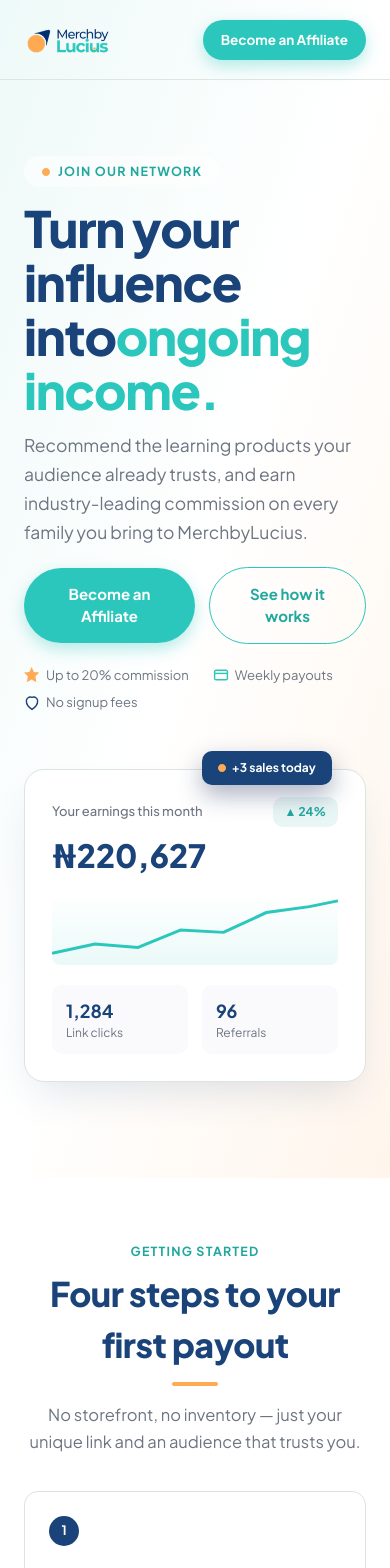
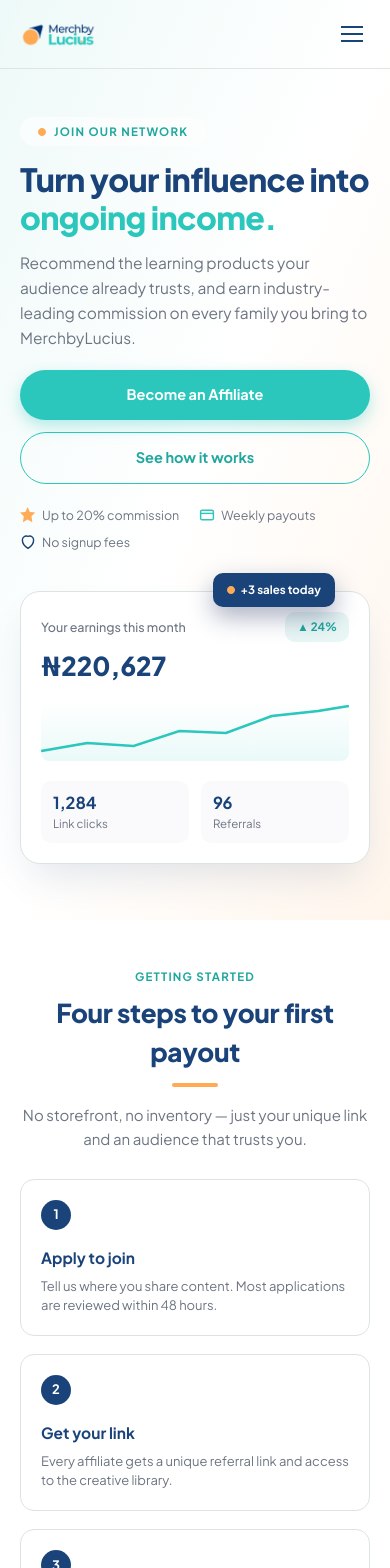
Before and after one commit to clementugomaliki-cpu/MerchbyLucius, a React (Vite) app: page /become-affiliate in a window 390 px wide. Shown: the top 1568 px of the page. Built offline with nearby package versions, Linux system fonts and the light colour scheme.

Commit message:
responsiveness done for affiliate desktop

```diff
--- a/src/AffiliateHero.jsx
+++ b/src/AffiliateHero.jsx
@@ -52,7 +52,6 @@
   },
 ];
 
-// TEMP: mock benefits data — swap with real content from backend dev if CMS-driven
 // TEMP: mock benefits data — swap with real content from backend dev if CMS-driven
 const benefits = [
   {
@@ -147,7 +146,7 @@
         onClick={() => setIsOpen((prev) => !prev)}
         className="flex w-full items-center justify-between gap-4 text-left"
       >
-        <span className="text-[16px] font-medium text-[#1A4379]">
+        <span className="text-[15px] md:text-[16px] font-medium text-[#1A4379]">
           {faq.question}
         </span>
         <span className="flex h-[22px] w-[22px] flex-shrink-0 items-center justify-center text-[18px] font-bold text-[#1A4379]">
@@ -156,7 +155,7 @@
       </button>
 
       {isOpen && (
-        <p className="mt-3 max-w-[640px] text-[14.5px] leading-[24px] text-[#6D7582]">
+        <p className="mt-3 max-w-[640px] text-[14px] md:text-[14.5px] leading-[22px] md:leading-[24px] text-[#6D7582]">
           {faq.answer || "Answer coming soon."}
         </p>
       )}
@@ -166,14 +165,20 @@
 
 export default function AffiliateHero() {
   const navigate = useNavigate();
+  const [mobileMenuOpen, setMobileMenuOpen] = useState(false);
 
   return (
     <>
       <section className="w-full bg-gradient-to-br from-[#2BC7BC]/10 via-white to-[#FFAB55]/[0.12]">
         {/* Header */}
-        <header className="flex items-center justify-between border-b border-[#DCE4E2]/90 px-[24px] py-[19.5px] max-w-[1180px] mx-auto">
+        <header className="relative border-b border-[#DCE4E2]/90 max-w-[1180px] mx-auto">
+          <div className="flex items-center justify-between px-[20px] md:px-[24px] py-[16px] md:py-[19.5px]">
             <div className="flex items-center gap-2">
-            <img src={logo} alt="MerchbyLucius" className="h-8 w-auto" />
+              <img
+                src={logo}
+                alt="MerchbyLucius"
+                className="h-7 md:h-8 w-auto"
+              />
             </div>
 
             <nav className="hidden md:flex items-center gap-8">
@@ -190,49 +195,98 @@
 
             <button
               onClick={() => navigate("/sign-up")}
-            className="rounded-full bg-[#2BC7BC] px-[18px] py-[10px] text-[13.5px] font-bold text-white shadow-[0_6px_16px_0_rgba(43,199,188,0.35)] hover:bg-[#20A89F] transition-colors"
+              className="hidden md:block rounded-full bg-[#2BC7BC] px-[18px] py-[10px] text-[13.5px] font-bold text-white shadow-[0_6px_16px_0_rgba(43,199,188,0.35)] hover:bg-[#20A89F] transition-colors"
             >
               Become an Affiliate
             </button>
+
+            {/* Mobile hamburger */}
+            <button
+              onClick={() => setMobileMenuOpen((prev) => !prev)}
+              className="md:hidden flex h-9 w-9 flex-col items-center justify-center gap-[5px]"
+              aria-label="Toggle menu"
+            >
+              <span
+                className={`block h-[2px] w-[22px] bg-[#1A4379] transition-transform ${
+                  mobileMenuOpen ? "translate-y-[7px] rotate-45" : ""
+                }`}
+              />
+              <span
+                className={`block h-[2px] w-[22px] bg-[#1A4379] transition-opacity ${
+                  mobileMenuOpen ? "opacity-0" : ""
+                }`}
+              />
+              <span
+                className={`block h-[2px] w-[22px] bg-[#1A4379] transition-transform ${
+                  mobileMenuOpen ? "-translate-y-[7px] -rotate-45" : ""
+                }`}
+              />
+            </button>
+          </div>
+
+          {/* Mobile dropdown */}
+          {mobileMenuOpen && (
+            <div className="md:hidden flex flex-col gap-4 border-t border-[#DCE4E2]/90 bg-white px-[20px] py-[20px]">
+              {navLinks.map((link) => (
+                <a
+                  key={link}
+                  href={`#${link.toLowerCase().replace(/\s+/g, "-")}`}
+                  onClick={() => setMobileMenuOpen(false)}
+                  className="text-[15px] font-medium text-[#1A4379]/80"
+                >
+                  {link}
+                </a>
+              ))}
+              <button
+                onClick={() => {
+                  setMobileMenuOpen(false);
+                  navigate("/sign-up");
+                }}
+                className="mt-2 w-full rounded-full bg-[#2BC7BC] px-[18px] py-[12px] text-[14px] font-bold text-white shadow-[0_6px_16px_0_rgba(43,199,188,0.35)] hover:bg-[#20A89F] transition-colors"
+              >
+                Become an Affiliate
+              </button>
+            </div>
+          )}
         </header>
 
         {/* Hero */}
-        <div className="max-w-[1180px] mx-auto grid grid-cols-1 md:grid-cols-2 gap-[56px] px-[24px] pt-[76px] pb-[96px] items-center">
+        <div className="max-w-[1180px] mx-auto grid grid-cols-1 md:grid-cols-2 gap-[40px] md:gap-[56px] px-[20px] md:px-[24px] pt-[48px] md:pt-[76px] pb-[56px] md:pb-[96px] items-center">
           {/* Left column */}
           <div className="flex flex-col gap-[14px]">
-            <span className="w-fit flex items-center gap-2 rounded-full bg-white/60 px-[18px] py-[6px] text-[12.5px] font-bold uppercase tracking-[1.2px] text-[#20A89F]">
+            <span className="w-fit flex items-center gap-2 rounded-full bg-white/60 px-[18px] py-[6px] text-[11.5px] md:text-[12.5px] font-bold uppercase tracking-[1.2px] text-[#20A89F]">
               <img src={AffiliateDot} alt="" className="h-2 w-2" />
               Join our network
             </span>
 
-            <h1 className="text-[50px] font-extrabold leading-[54px] tracking-[-1.2px] text-[#1A4379]">
-              Turn your influence into
+            <h1 className="text-[32px] md:text-[50px] font-extrabold leading-[38px] md:leading-[54px] tracking-[-0.6px] md:tracking-[-1.2px] text-[#1A4379]">
+              Turn your influence into{" "}
               <span className="text-[#2BC7BC]">ongoing income.</span>
             </h1>
 
-            <p className="max-w-[480px] text-[17.5px] leading-[28.88px] text-[#6D7582]">
+            <p className="max-w-[480px] text-[15.5px] md:text-[17.5px] leading-[25px] md:leading-[28.88px] text-[#6D7582]">
               Recommend the learning products your audience already trusts, and
               earn industry-leading commission on every family you bring to
               MerchbyLucius.
             </p>
 
-            <div className="flex items-center gap-[14px] pt-[6px]">
+            <div className="flex flex-col sm:flex-row items-stretch sm:items-center gap-[12px] sm:gap-[14px] pt-[6px]">
               <button
                 onClick={() => navigate("/sign-up")}
-                className="rounded-full bg-[#2BC7BC] px-[26px] py-[15px] text-[15px] font-bold text-white shadow-[0_6px_16px_0_rgba(43,199,188,0.35)] hover:bg-[#20A89F] transition-colors"
+                className="rounded-full bg-[#2BC7BC] px-[26px] py-[14px] md:py-[15px] text-[14.5px] md:text-[15px] font-bold text-white shadow-[0_6px_16px_0_rgba(43,199,188,0.35)] hover:bg-[#20A89F] transition-colors"
               >
                 Become an Affiliate
               </button>
               <button
                 onClick={() => navigate("/how-it-works")}
-                className="rounded-full border border-[#2BC7BC] px-[26px] py-[15px] text-[15px] font-bold text-[#20A89F] hover:bg-white/50 transition-colors"
+                className="rounded-full border border-[#2BC7BC] px-[26px] py-[14px] md:py-[15px] text-[14.5px] md:text-[15px] font-bold text-[#20A89F] hover:bg-white/50 transition-colors"
               >
                 See how it works
               </button>
             </div>
 
             {/* Trust indicators */}
-            <div className="flex flex-wrap items-center gap-x-6 gap-y-2 pt-2 text-[13px] text-[#6D7582]">
+            <div className="flex flex-wrap items-center gap-x-5 md:gap-x-6 gap-y-2 pt-2 text-[12.5px] md:text-[13px] text-[#6D7582]">
               <span className="flex items-center gap-1.5">
                 <img src={AffiliateStar} alt="" className="h-4 w-4" />
                 Up to 20% commission
@@ -250,26 +304,26 @@
 
           {/* Right column — earnings card */}
           <div className="relative w-full max-w-[400px] mx-auto md:mx-0 md:ml-auto">
-            <div className="absolute -top-[18px] right-[10%] flex items-center gap-1.5 rounded-[10px] bg-[#1A4379] px-4 py-2 text-[12px] font-bold text-white shadow-[0_10px_24px_0_rgba(18,34,82,0.35)]">
+            <div className="absolute -top-[18px] right-[10%] flex items-center gap-1.5 rounded-[10px] bg-[#1A4379] px-3.5 md:px-4 py-2 text-[11.5px] md:text-[12px] font-bold text-white shadow-[0_10px_24px_0_rgba(18,34,82,0.35)]">
               <img src={AffiliateDot} alt="" className="h-2 w-2" />+
               {earningsData.salesToday} sales today
             </div>
 
-            <div className="rounded-[20px] border border-[#DCE4E2] bg-white p-[27px] shadow-[0_20px_40px_-12px_rgba(26,67,121,0.15)]">
+            <div className="rounded-[20px] border border-[#DCE4E2] bg-white p-[20px] md:p-[27px] shadow-[0_20px_40px_-12px_rgba(26,67,121,0.15)]">
               <div className="flex items-center justify-between">
-                <p className="text-[13px] font-medium text-[#6D7582]">
+                <p className="text-[12.5px] md:text-[13px] font-medium text-[#6D7582]">
                   Your earnings this month
                 </p>
-                <span className="rounded-[10px] bg-[#20A89F]/10 px-3 py-1.5 text-[12px] font-bold text-[#20A89F]">
+                <span className="rounded-[10px] bg-[#20A89F]/10 px-3 py-1.5 text-[11.5px] md:text-[12px] font-bold text-[#20A89F]">
                   ▲ 24%
                 </span>
               </div>
-              <p className="mt-1 text-[32px] font-extrabold text-[#1A4379]">
+              <p className="mt-1 text-[26px] md:text-[32px] font-extrabold text-[#1A4379]">
                 ₦{earningsData.monthlyEarnings}
               </p>
 
               {/* TEMP: placeholder trend line — swap for recharts fed by real data */}
-              <div className="mt-4 h-[70px] w-full rounded-lg bg-gradient-to-t from-[#2BC7BC]/10 to-transparent flex items-end">
+              <div className="mt-4 h-[60px] md:h-[70px] w-full rounded-lg bg-gradient-to-t from-[#2BC7BC]/10 to-transparent flex items-end">
                 <svg
                   viewBox="0 0 200 60"
                   className="w-full h-full"
@@ -284,18 +338,22 @@
                 </svg>
               </div>
 
-              <div className="mt-5 grid grid-cols-2 gap-3.5">
-                <div className="rounded-[10px] bg-[#FAFAFC] px-3.5 py-3">
-                  <p className="text-[18px] font-bold text-[#1A4379]">
+              <div className="mt-5 grid grid-cols-2 gap-3 md:gap-3.5">
+                <div className="rounded-[10px] bg-[#FAFAFC] px-3 md:px-3.5 py-2.5 md:py-3">
+                  <p className="text-[16.5px] md:text-[18px] font-bold text-[#1A4379]">
                     {earningsData.linkClicks}
                   </p>
-                  <p className="text-[12px] text-[#6D7582]">Link clicks</p>
+                  <p className="text-[11.5px] md:text-[12px] text-[#6D7582]">
+                    Link clicks
+                  </p>
                 </div>
-                <div className="rounded-[10px] bg-[#FAFAFC] px-3.5 py-3">
-                  <p className="text-[18px] font-bold text-[#1A4379]">
+                <div className="rounded-[10px] bg-[#FAFAFC] px-3 md:px-3.5 py-2.5 md:py-3">
+                  <p className="text-[16.5px] md:text-[18px] font-bold text-[#1A4379]">
                     {earningsData.referrals}
                   </p>
-                  <p className="text-[12px] text-[#6D7582]">Referrals</p>
+                  <p className="text-[11.5px] md:text-[12px] text-[#6D7582]">
+                    Referrals
+                  </p>
                 </div>
               </div>
             </div>
@@ -304,72 +362,73 @@
       </section>
 
       {/* Four steps */}
-      <section className="max-w-[1180px] mx-auto px-[24px] py-[64px]">
+      <section className="max-w-[1180px] mx-auto px-[20px] md:px-[24px] py-[48px] md:py-[64px]">
         <div className="text-center">
-          <p className="text-[12.5px] font-bold uppercase tracking-[1.2px] text-[#20A89F]">
+          <p className="text-[11.5px] md:text-[12.5px] font-bold uppercase tracking-[1.2px] text-[#20A89F]">
             Getting started
           </p>
-          <h2 className="mt-2 text-[34px] font-extrabold tracking-[-0.5px] text-[#1A4379]">
+          <h2 className="mt-2 text-[26px] md:text-[34px] font-extrabold tracking-[-0.3px] md:tracking-[-0.5px] text-[#1A4379]">
             Four steps to your first payout
           </h2>
           <div className="mx-auto mt-3 h-1 w-[46px] rounded-full bg-[#FFAB55]" />
-          <p className="mx-auto mt-4 max-w-[560px] text-[16.5px] leading-[26.4px] text-[#6D7582]">
+          <p className="mx-auto mt-4 max-w-[560px] text-[15px] md:text-[16.5px] leading-[24px] md:leading-[26.4px] text-[#6D7582]">
             No storefront, no inventory — just your unique link and an audience
             that trusts you.
           </p>
         </div>
 
-        <div className="mt-[36px] grid grid-cols-1 gap-[22px] sm:grid-cols-2 lg:grid-cols-4">
+        <div className="mt-[28px] md:mt-[36px] grid grid-cols-1 gap-[18px] md:gap-[22px] sm:grid-cols-2 lg:grid-cols-4">
           {steps.map((step) => (
             <div
               key={step.number}
-              className="rounded-[14px] border border-[#DCE4E2] bg-white p-6"
+              className="rounded-[14px] border border-[#DCE4E2] bg-white p-5 md:p-6"
             >
               <div className="flex h-[30px] w-[30px] items-center justify-center rounded-[15px] bg-[#1A4379] text-[13px] font-bold text-white">
                 {step.number}
               </div>
-              <h3 className="mt-[18px] text-[16.5px] font-bold text-[#1A4379]">
+              <h3 className="mt-[16px] md:mt-[18px] text-[15.5px] md:text-[16.5px] font-bold text-[#1A4379]">
                 {step.title}
               </h3>
-              <p className="mt-2 text-[13.5px] leading-[20px] text-[#6D7582]">
+              <p className="mt-2 text-[13px] md:text-[13.5px] leading-[19px] md:leading-[20px] text-[#6D7582]">
                 {step.description}
               </p>
             </div>
           ))}
         </div>
       </section>
+
       {/* Recommend products you love */}
-      <section className="w-full bg-[#FAFAFC] py-[88px]">
-        <div className="max-w-[1180px] mx-auto px-[24px]">
+      <section className="w-full bg-[#FAFAFC] py-[56px] md:py-[88px]">
+        <div className="max-w-[1180px] mx-auto px-[20px] md:px-[24px]">
           <div className="text-center">
-            <p className="text-[12.5px] font-bold uppercase tracking-[1.2px] text-[#20A89F]">
+            <p className="text-[11.5px] md:text-[12.5px] font-bold uppercase tracking-[1.2px] text-[#20A89F]">
               Affiliate Partnership
             </p>
-            <h2 className="mt-2 text-[34px] font-extrabold tracking-[-0.5px] text-[#1A4379]">
+            <h2 className="mt-2 text-[26px] md:text-[34px] font-extrabold tracking-[-0.3px] md:tracking-[-0.5px] text-[#1A4379]">
               Recommend products you love
             </h2>
             <div className="mx-auto mt-3 h-1 w-[46px] rounded-full bg-[#FFAB55]" />
-            <p className="mx-auto mt-4 max-w-[560px] text-[16.5px] leading-[26.4px] text-[#6D7582]">
+            <p className="mx-auto mt-4 max-w-[560px] text-[15px] md:text-[16.5px] leading-[24px] md:leading-[26.4px] text-[#6D7582]">
               Earn industry-leading commission on every referral, with the tools
               to make it easy.
             </p>
           </div>
 
-          <div className="mt-[36px] grid grid-cols-1 gap-[24px] sm:grid-cols-2 lg:grid-cols-3">
+          <div className="mt-[28px] md:mt-[36px] grid grid-cols-1 gap-[18px] md:gap-[24px] sm:grid-cols-2 lg:grid-cols-3">
             {benefits.map((benefit) => (
               <div
                 key={benefit.title}
-                className="rounded-[20px] border border-[#DCE4E2] bg-white p-[29px] shadow-[0_10px_24px_-8px_rgba(26,67,121,0.08)]"
+                className="rounded-[20px] border border-[#DCE4E2] bg-white p-[22px] md:p-[29px] shadow-[0_10px_24px_-8px_rgba(26,67,121,0.08)]"
               >
                 <div
                   className={`flex h-[50px] w-[50px] items-center justify-center rounded-[14px] ${benefit.iconBg}`}
                 >
                   <img src={benefit.icon} alt="" className="h-6 w-6" />
                 </div>
-                <h3 className="mt-[18px] text-[18.5px] font-bold text-[#1A4379]">
+                <h3 className="mt-[16px] md:mt-[18px] text-[17px] md:text-[18.5px] font-bold text-[#1A4379]">
                   {benefit.title}
                 </h3>
-                <p className="mt-2 text-[14.5px] leading-[23.2px] text-[#6D7582]">
+                <p className="mt-2 text-[14px] md:text-[14.5px] leading-[22px] md:leading-[23.2px] text-[#6D7582]">
                   {benefit.description}
                 </p>
               </div>
@@ -377,42 +436,43 @@
           </div>
         </div>
       </section>
+
       {/* Featured Resources */}
-      <section className="max-w-[1180px] mx-auto px-[24px] py-[64px]">
-        <p className="flex items-center gap-2 text-[12.5px] font-bold uppercase tracking-[1.2px] text-[#FFAB55]">
+      <section className="max-w-[1180px] mx-auto px-[20px] md:px-[24px] py-[48px] md:py-[64px]">
+        <p className="flex items-center gap-2 text-[11.5px] md:text-[12.5px] font-bold uppercase tracking-[1.2px] text-[#FFAB55]">
           <span className="h-1.5 w-1.5 rounded-full bg-[#FFAB55]" />
           What you'll promote
         </p>
-        <h2 className="mt-2 text-[34px] font-extrabold tracking-[-0.5px] text-[#1A4379]">
+        <h2 className="mt-2 text-[26px] md:text-[34px] font-extrabold tracking-[-0.3px] md:tracking-[-0.5px] text-[#1A4379]">
           Featured Resources
         </h2>
         <div className="mt-3 h-1 w-[46px] rounded-full bg-[#FFAB55]" />
-        <p className="mt-4 max-w-[560px] text-[16.5px] leading-[26.4px] text-[#6D7582]">
+        <p className="mt-4 max-w-[560px] text-[15px] md:text-[16.5px] leading-[24px] md:leading-[26.4px] text-[#6D7582]">
           Hand-picked, vetted learning products your audience will actually use
           — each with commission built in.
         </p>
 
-        <div className="mt-[36px] grid grid-cols-1 gap-[22px] sm:grid-cols-2 lg:grid-cols-4">
+        <div className="mt-[28px] md:mt-[36px] grid grid-cols-2 gap-[14px] md:gap-[22px] lg:grid-cols-4">
           {resources.map((resource) => (
             <div
               key={resource.title}
               className="overflow-hidden rounded-[14px] border border-[#DCE4E2] bg-white"
             >
               <div
-                className={`relative flex h-[160px] items-center justify-center ${resource.bg}`}
+                className={`relative flex h-[120px] md:h-[160px] items-center justify-center ${resource.bg}`}
               >
-                <span className="absolute left-3 top-3 rounded-[6px] bg-white/85 px-[9px] py-[5px] text-[10.5px] font-bold uppercase tracking-[0.3px] text-[#1A4379]">
+                <span className="absolute left-2.5 md:left-3 top-2.5 md:top-3 rounded-[6px] bg-white/85 px-[8px] md:px-[9px] py-[4px] md:py-[5px] text-[9.5px] md:text-[10.5px] font-bold uppercase tracking-[0.3px] text-[#1A4379]">
                   {resource.tag}
                 </span>
                 <img
                   src={resource.icon}
                   alt={resource.title}
-                  className="h-[52px] w-[52px]"
+                  className="h-[40px] w-[40px] md:h-[52px] md:w-[52px]"
                 />
               </div>
 
-              <div className="p-4">
-                <h3 className="text-[15.5px] font-bold text-[#1A4379]">
+              <div className="p-3 md:p-4">
+                <h3 className="text-[13.5px] md:text-[15.5px] font-bold text-[#1A4379]">
                   {resource.title}
                 </h3>
 
@@ -430,7 +490,7 @@
                   <span className="text-[#FFAB55]">({resource.reviews})</span>
                 </div>
 
-                <span className="mt-3 inline-block rounded-[999px] bg-[#20A89F]/10 px-[10px] py-[5px] text-[12px] font-bold text-[#20A89F]">
+                <span className="mt-3 inline-block rounded-[999px] bg-[#20A89F]/10 px-[10px] py-[5px] text-[11px] md:text-[12px] font-bold text-[#20A89F]">
                   Earn {resource.commission}%
                 </span>
               </div>
@@ -439,12 +499,13 @@
         </div>
       </section>
 
-      <section className="max-w-[1180px] mx-auto px-[24px] py-[64px]">
+      {/* FAQ */}
+      <section className="max-w-[1180px] mx-auto px-[20px] md:px-[24px] py-[48px] md:py-[64px]">
         <div className="text-center">
-          <p className="text-[12.5px] font-bold uppercase tracking-[1.2px] text-[#20A89F]">
+          <p className="text-[11.5px] md:text-[12.5px] font-bold uppercase tracking-[1.2px] text-[#20A89F]">
             Questions
           </p>
-          <h2 className="mt-2 text-[34px] font-extrabold tracking-[-0.5px] text-[#1A4379]">
+          <h2 className="mt-2 text-[26px] md:text-[34px] font-extrabold tracking-[-0.3px] md:tracking-[-0.5px] text-[#1A4379]">
             Frequently asked
           </h2>
           <div className="mx-auto mt-3 h-1 w-[46px] rounded-full bg-[#FFAB55]" />
@@ -456,38 +517,41 @@
           ))}
         </div>
       </section>
+
+      {/* CTA */}
       <section
-        className="w-full py-[76px] px-[24px] text-center"
+        className="w-full py-[52px] md:py-[76px] px-[20px] md:px-[24px] text-center"
         style={{
           background:
             "linear-gradient(135deg, #122E52 0%, #1A4379 50%, #20A89F 100%)",
         }}
       >
         <div className="max-w-[1020px] mx-auto">
-          <h2 className="text-[32px] font-extrabold leading-[40px] tracking-[-1.8px] text-white">
+          <h2 className="text-[26px] md:text-[32px] font-extrabold leading-[32px] md:leading-[40px] tracking-[-1px] md:tracking-[-1.8px] text-white">
             Ready to start earning?
           </h2>
-          <p className="mx-auto mt-4 max-w-[480px] text-[16px] leading-[32.5px] text-white/80">
+          <p className="mx-auto mt-4 max-w-[480px] text-[14.5px] md:text-[16px] leading-[24px] md:leading-[32.5px] text-white/80">
             Join hundreds of parenting creators already earning with
             MerchbyLucius.
           </p>
           <button
             onClick={() => navigate("/sign-up")}
-            className="mt-[30px] rounded-full bg-[#2BC7BC] px-[30px] py-[16px] text-[15.5px] font-bold text-white shadow-[0_6px_16px_0_rgba(43,199,188,0.35)] hover:bg-[#20A89F] transition-colors"
+            className="mt-[24px] md:mt-[30px] rounded-full bg-[#2BC7BC] px-[26px] md:px-[30px] py-[14px] md:py-[16px] text-[14.5px] md:text-[15.5px] font-bold text-white shadow-[0_6px_16px_0_rgba(43,199,188,0.35)] hover:bg-[#20A89F] transition-colors"
           >
             Become an Affiliate
           </button>
         </div>
       </section>
 
-      <footer className="w-full bg-[#122E52] px-[24px] py-[56px]">
+      {/* Footer */}
+      <footer className="w-full bg-[#122E52] px-[20px] md:px-[24px] py-[44px] md:py-[56px]">
         <div className="max-w-[1180px] mx-auto">
-          <div className="flex flex-col gap-[40px] pb-[28px] sm:flex-row sm:justify-between">
+          <div className="flex flex-col gap-[32px] md:gap-[40px] pb-[24px] md:pb-[28px] sm:flex-row sm:justify-between">
             <div className="max-w-[280px]">
               <div className="flex items-center gap-2">
                 <img src={logo} alt="MerchbyLucius" className="h-7 w-auto" />
               </div>
-              <p className="mt-3.5 text-[13.5px] leading-[21px] text-white/60">
+              <p className="mt-3.5 text-[13px] md:text-[13.5px] leading-[20px] md:leading-[21px] text-white/60">
                 Inspiring the next generation of learners with premium digital
                 content designed by experts and loved by families worldwide.
               </p>
```
Lines whose indentation alone changed are shown as unchanged.
